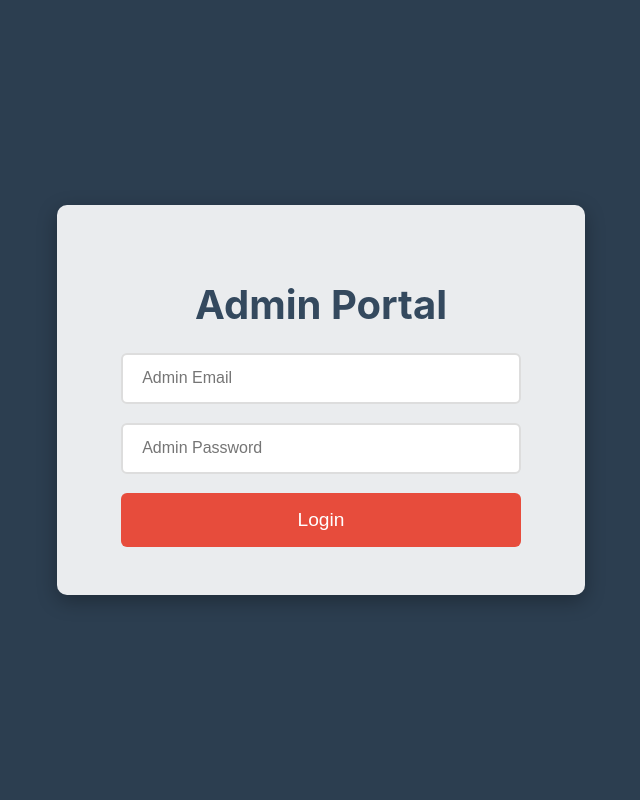
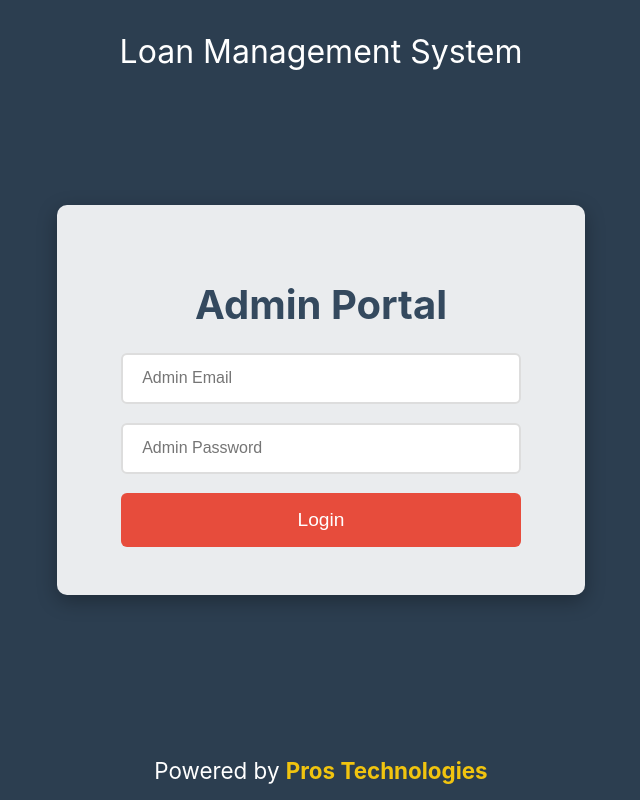
Before and after one commit to Prince-Affedzie/Loan-Managment-frontend, a React (Create React App) app: page /admin/login in a window 1280 px wide. Shown: the whole page, without its empty margins (319-959 px from the left). Built offline with nearby package versions, Linux system fonts and the light colour scheme.

Commit message:
redefined

```diff
--- a/src/Pages/AdminLogin.js
+++ b/src/Pages/AdminLogin.js
@@ -32,6 +32,9 @@ const AdminLoginPage = () => {
 
   return (
     <Wrapper>
+       <Header>
+        Loan Management System
+      </Header>
       <LoginContainer>
         <Title>Admin Portal</Title>
         <Form onSubmit={handleSubmit}>
@@ -50,6 +53,9 @@ const AdminLoginPage = () => {
           <Button type="submit">Login</Button>
         </Form>
       </LoginContainer>
+      <Footer>
+        Powered by <span>Pros Technologies</span>
+      </Footer>
     </Wrapper>
   );
 };
@@ -61,6 +67,17 @@ const Wrapper = styled.div`
   align-items: center;
   height: 100vh;
   background: #2c3e50;
+`;
+
+const Header = styled.header`
+  width: 100%;
+  text-align: center;
+  font-size: 2rem;
+  color: #fff;
+  margin-bottom: 2rem; /* Adjust the margin to control spacing */
+  position: absolute;
+  top: 2rem; /* Fixes the header at the top */
+  left: 0;
 `;
 
 const LoginContainer = styled.div`
@@ -112,5 +129,18 @@ const Button = styled.button`
     background-color: #c0392b;
   }
 `;
+const Footer = styled.footer`
+  margin-top: 2rem;
+  color: #fff;
+  font-size: 1.4rem;
+  position: absolute;
+  bottom: 1rem;
+  text-align: center;
+
+  span {
+    font-weight: bold;
+    color: #f1c40f;
+  }
+`;
 
 export default AdminLoginPage;
```
